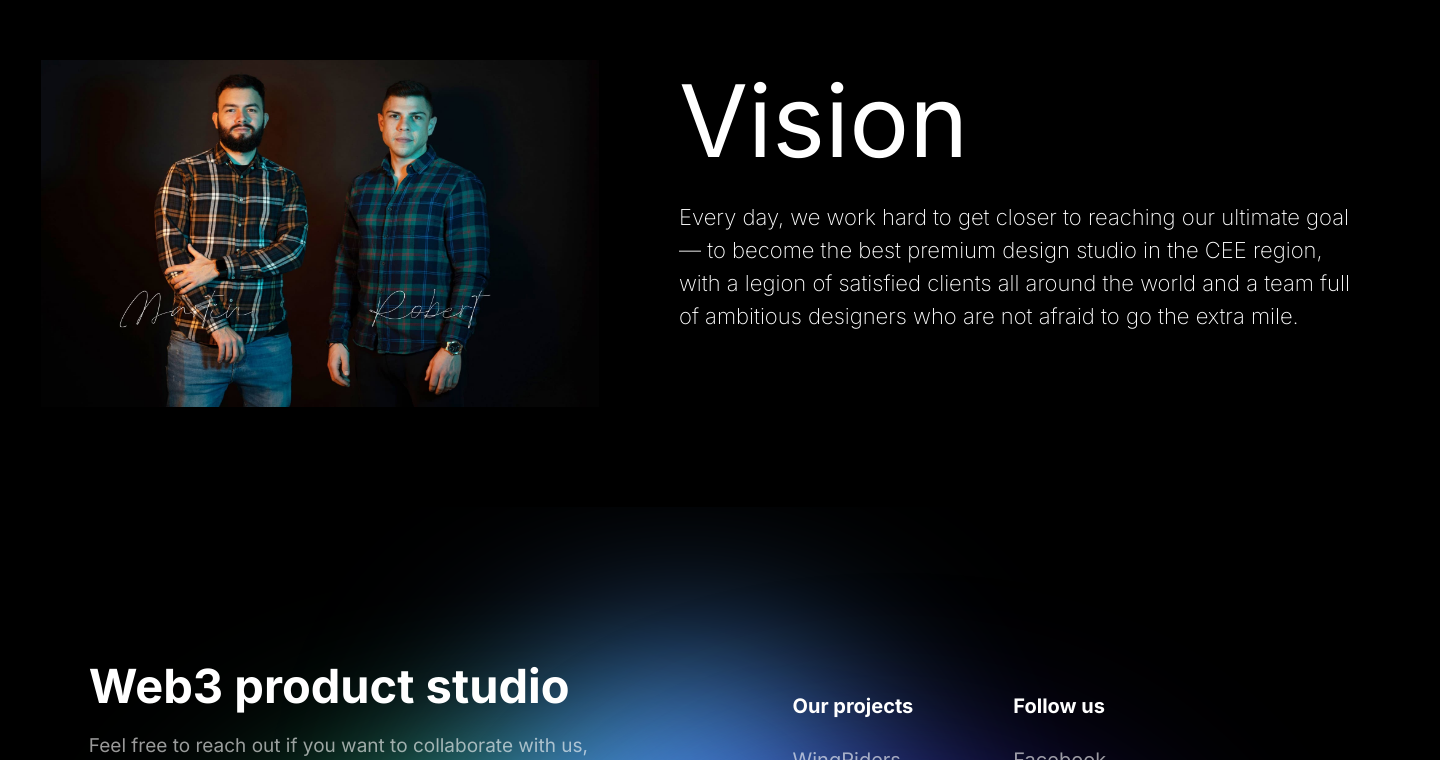
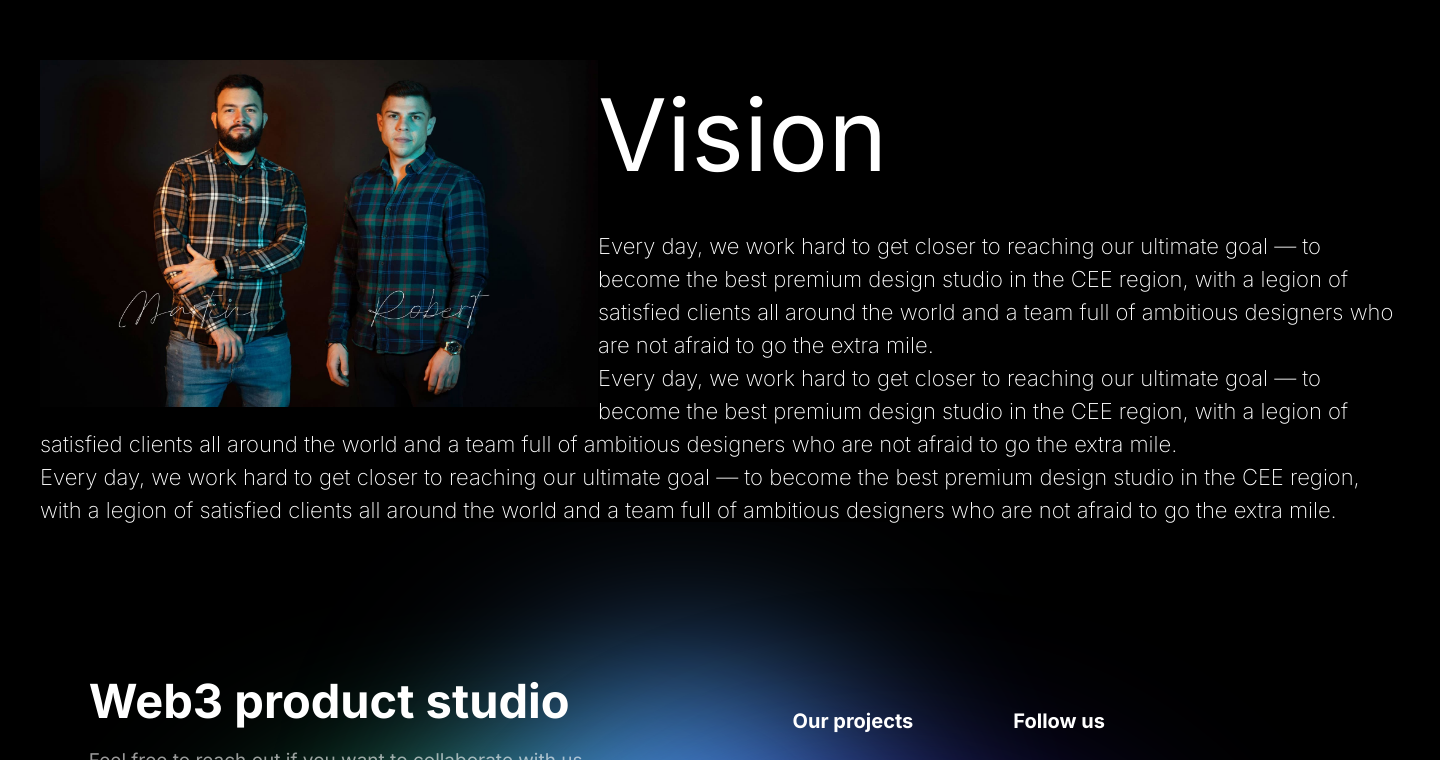
Before and after one commit to ljsunny/final-static-website, a plain HTML site: page pages/about.html in a window 1280 px wide. Shown: the part 1985-2745 px from the top of the page, 1440 px wide, since content can reach past the window. Drawn offline with Linux system fonts and the light colour scheme.

Commit message:
add clear

```diff
--- a/main.css
+++ b/main.css
@@ -639,12 +639,13 @@ footer .right a {
     text-align: left;
 }
 
-#about .sub div h2 {
+#about .subtitle {
     font-size: 100px;
     font-weight: 400;
     margin-bottom: 20px;
 }
-#about .sub div p {
+#about .sub div p,
+#about .subcontent {
     font-size: 22px;
     line-height: 1.5;
     font-weight: 200;
--- a/pages/about.html
+++ b/pages/about.html
@@ -53,21 +53,27 @@
         </div>
         <div class="container sub">
             <div>
-                <h2>Our values</h2>
+                <h2 class="subtitle">Our values</h2>
                 <p>We believe in respect, transparency, and innovation. Our aim with every project is to deliver a
                     sophisticated design solution that solves real business problems and improves the holy grail of user
                     experience, customer delight.</p>
             </div>
             <img src="../img/about04.jpg">
         </div>
-        <div class="container sub reverse">
-            <div>
-                <h2>Vision</h2>
+        <div style="display:inline-block;width:1440px;height:547px; padding:100px 40px">
+            <img style="float:left; clear:left;width: 558px; height: 347px;" src="../img/about05.jpg">
+            <div class="subcontent">
+                <h2 class="subtitle">Vision</h2>
+                <p cla>Every day, we work hard to get closer to reaching our ultimate goal — to become the best premium
+                    design studio in the CEE region, with a legion of satisfied clients all around the world and a team
+                    full of ambitious designers who are not afraid to go the extra mile.</p>
+                <p>Every day, we work hard to get closer to reaching our ultimate goal — to become the best premium
+                    design studio in the CEE region, with a legion of satisfied clients all around the world and a team
+                    full of ambitious designers who are not afraid to go the extra mile.</p>
                 <p>Every day, we work hard to get closer to reaching our ultimate goal — to become the best premium
                     design studio in the CEE region, with a legion of satisfied clients all around the world and a team
                     full of ambitious designers who are not afraid to go the extra mile.</p>
             </div>
-            <img src="../img/about05.jpg">
         </div>
     </main>
     <footer id="footer">
```
Also changed, not shown: index.html (+3 -3 lines).
